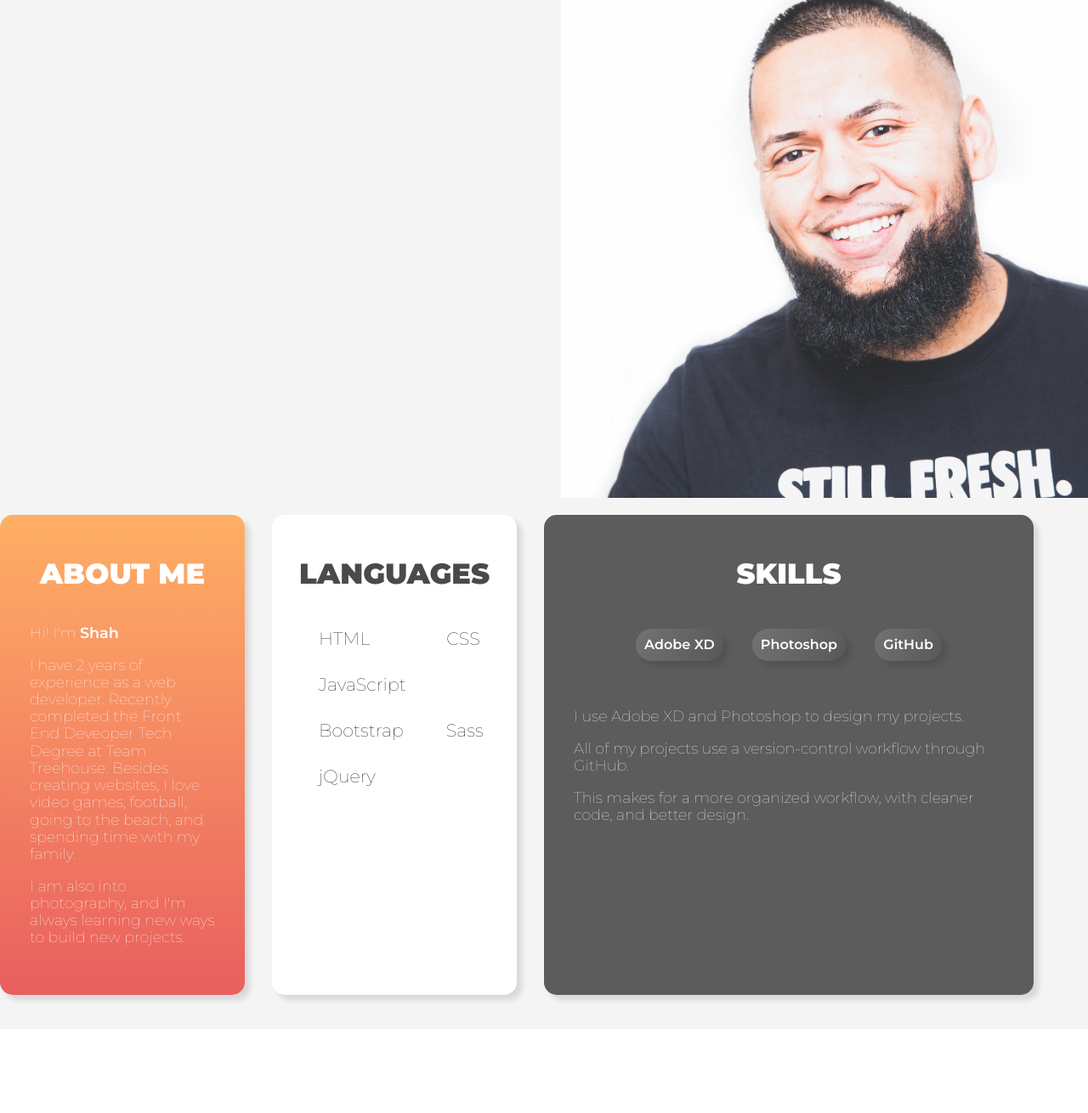
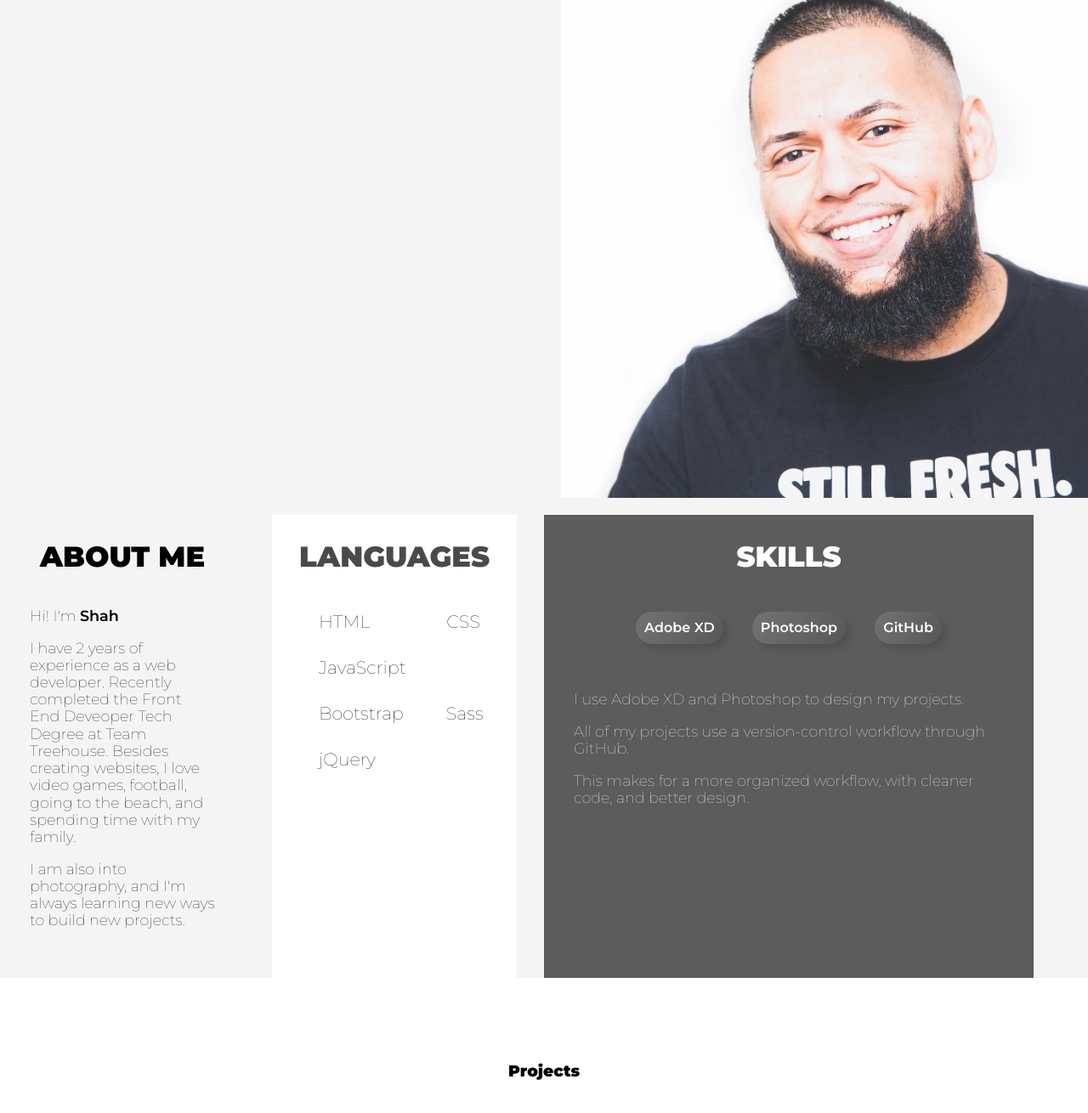
Before and after one commit to Sizu24/sizu24.github.io, a PHP site: page / in a window 1280 px wide. Shown: the part 795-2105 px from the top of the page at 85% size. Run offline with PHP 8.4, Linux system fonts and the light colour scheme; some libraries are stand-ins or nearby versions.

Commit message:
About me section larger width, no box shadows

```diff
--- a/css/style.css
+++ b/css/style.css
@@ -438,14 +438,10 @@ span {
 }
 
 .info {
-  box-shadow: 6px 6px 6px rgba(0, 0, 0, 0.116);
-  padding: 20px 0;
-  border-radius: 15px;
-  margin-bottom: 40px;
   width: 100%;
 }
 .info h2 {
-  color: #fff;
+  color: #000;
   text-align: center;
   margin: 0;
   padding: 30px 0;
@@ -457,7 +453,7 @@ span {
   font-size: 1.1em;
   font-weight: 100;
   margin-top: 10px;
-  color: #fff;
+  color: #000;
 }
 @media (min-width: 1024px) {
   .info {
@@ -466,11 +462,11 @@ span {
 }
 
 .me {
-  background-image: linear-gradient(to bottom, #ffaf65, #e95f5f);
   padding-bottom: 40px;
 }
 .me span {
   font-weight: 600;
+  color: #000;
 }
 
 .languages {
@@ -480,7 +476,8 @@ span {
   color: #4A4A4A;
 }
 .languages ul {
-  margin-top: 0;
+  margin: 0 auto;
+  padding-bottom: 50px;
   display: flex;
   list-style: none;
   flex-wrap: wrap;
@@ -498,6 +495,12 @@ span {
 .skills {
   background-color: #5c5c5c;
   padding-bottom: 40px;
+}
+.skills h2 {
+  color: #fff;
+}
+.skills p {
+  color: #fff;
 }
 .skills span {
   font-weight: 600;
@@ -544,7 +547,7 @@ footer {
 }
 
 #about {
-  padding-top: 50px;
+  margin-top: 50px;
   background-color: #F4F4F4;
 }
 #about .container {
@@ -721,7 +724,7 @@ footer {
 
 #pic {
   width: 100%;
-  margin: 20px auto;
+  margin-bottom: 0;
   opacity: 0.9;
 }
 @media (min-width: 1024px) {
--- a/scss/partials/base/_typography.scss
+++ b/scss/partials/base/_typography.scss
@@ -90,13 +90,13 @@ span{
 
 .info{
 
-  box-shadow: 6px 6px 6px rgba(0, 0, 0, 0.116);
-  padding: 20px 0;
-  border-radius: 15px;
-  margin-bottom: 40px;
+  // box-shadow: 6px 6px 6px rgba(0, 0, 0, 0.116);
+  // padding: 20px 0;
+  // border-radius: 15px;
+  // margin-bottom: 40px;
   width: 100%;
   h2{
-    color: #fff;
+    color: #000;
     text-align: center;
     margin: 0;
     padding: 30px 0;
@@ -109,17 +109,18 @@ span{
     font-size: 1.1em;
     font-weight: 100;
     margin-top: 10px;
-    color: #fff;
+    color: #000;
   }
   @include mq($lg){
     width: 90%;
   }
 }
 .me {
-  background-image: linear-gradient(to bottom, rgb(255, 175, 101), rgb(233, 95, 95));
+  // background-image: linear-gradient(to bottom, rgb(255, 175, 101), rgb(233, 95, 95));
   padding-bottom: 40px;
   span{
     font-weight: 600;
+    color: #000;
   }
 }
 
@@ -129,12 +130,12 @@ span{
    color: #4A4A4A;
   }
   ul{
-    margin-top: 0;
+    margin: 0 auto;
+    padding-bottom: 50px;
     display: flex;
     list-style: none;
     flex-wrap: wrap;
     font-weight: 100;
-
     font-size: 1.3em;
 
     li{
@@ -150,6 +151,12 @@ span{
 .skills{
   background-color: #5c5c5c;
   padding-bottom: 40px;
+  h2{
+    color: #fff;
+  }
+  p{
+    color: #fff;
+  }
   span{
     font-weight: 600;
     padding: 0 5px;
--- a/scss/partials/component/_grid.scss
+++ b/scss/partials/component/_grid.scss
@@ -46,7 +46,7 @@ footer{
 
 }
 #about{
-  padding-top: 50px;
+  margin-top: 50px;
   background-color: #F4F4F4;
   .container{
     width: 100%;
--- a/scss/partials/component/_images.scss
+++ b/scss/partials/component/_images.scss
@@ -32,7 +32,8 @@
 
 #pic{
   width: 100%;
-  margin: 20px auto;
+  // margin: 20px auto
+  margin-bottom: 0;
   opacity: 0.9;
   // box-shadow: 8px 6px 10px rgba(0, 0, 0, 0.151);
   // border-radius: 35px;
```
Also changed, not shown: 1 other file.
